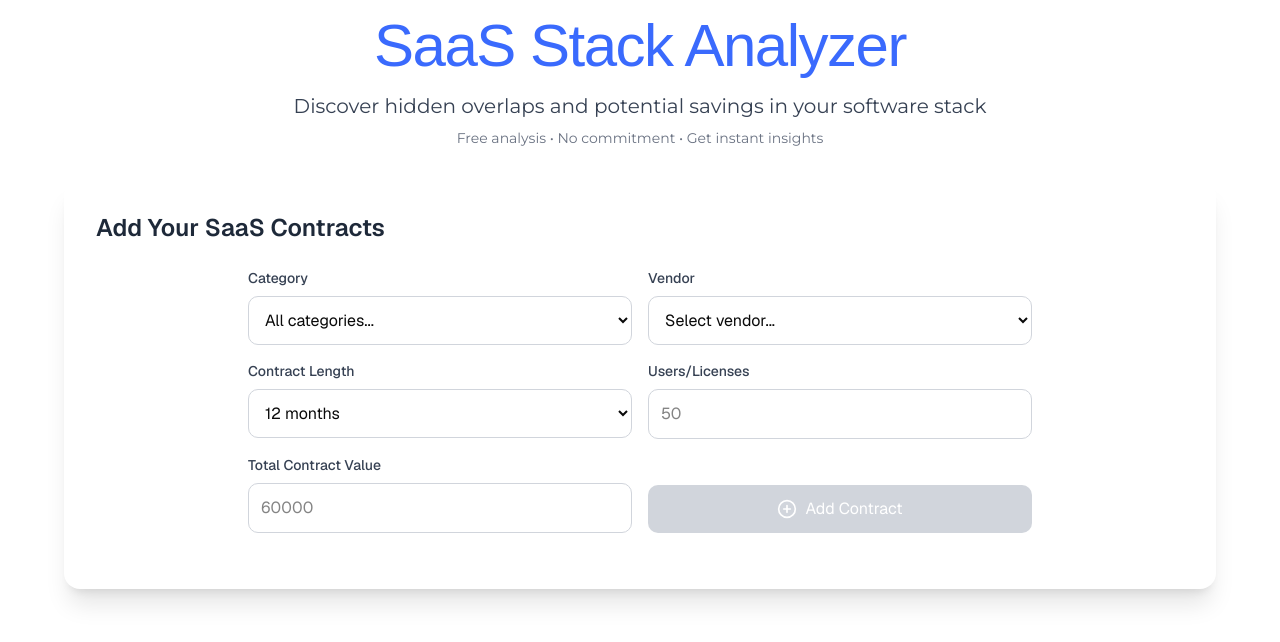
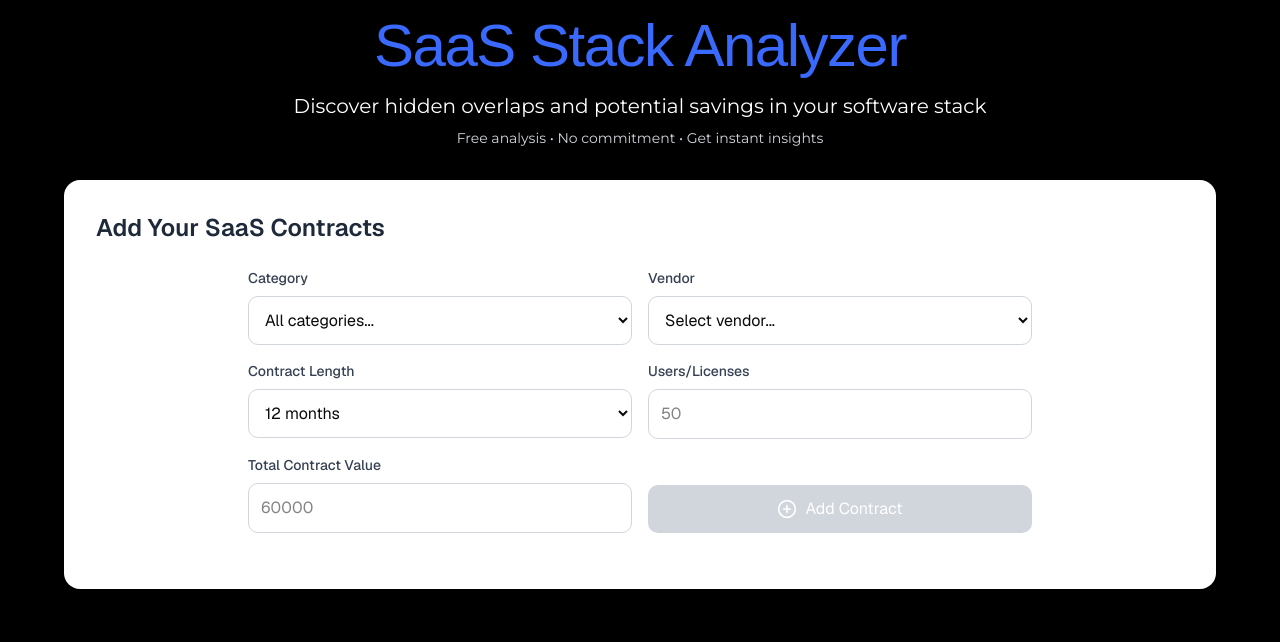
Before and after one commit to StacksyConsulting/SaaS-Analyzer, a Next.js app: page / in a window 1280 px wide. Shown: the top 642 px of the page. Built offline with nearby package versions, Linux system fonts and the light colour scheme; a web font is replaced by a local one.

Commit message:
Add files via upload

```diff
--- a/app/page.tsx
+++ b/app/page.tsx
@@ -21,7 +21,7 @@ type Contract = {
 export default function Page() {
   return (
     <main>
-      <SaaSContractAnalyzer backgroundImageUrl="" overlayOpacity={0} title="SaaS Stack Analyzer" />
+      <SaaSContractAnalyzer backgroundImageUrl="" overlayOpacity={0} darkBackground title="SaaS Stack Analyzer" />
     </main>
   )
 }
--- a/components/saas-contract-analyzer.tsx
+++ b/components/saas-contract-analyzer.tsx
@@ -19,6 +19,7 @@ export type SaaSContractAnalyzerProps = {
   backgroundImageUrl?: string
   overlayOpacity?: number // 0..1
   title?: string
+  darkBackground?: boolean
 }
 
 type Contract = {
@@ -42,6 +43,7 @@ export default function SaaSContractAnalyzer({
   backgroundImageUrl = "https://hebbkx1anhila5yf.public.blob.vercel-storage.com/Grey%20Brick%20Wall_edited.jpg-bJrS3UIUrGhH3BOaX6OfOF4NbaYATE.jpeg",
   overlayOpacity = 0.4,
   title = "SaaS Stack Analyzer",
+  darkBackground = false,
 }: SaaSContractAnalyzerProps) {
   const [contracts, setContracts] = useState<Contract[]>([])
   const [showResults, setShowResults] = useState(false)
@@ -641,10 +643,11 @@ export default function SaaSContractAnalyzer({
   const { totalSavings, totalSpend } = calculateSavings()
   const savingsPercentage = totalSpend > 0 ? (totalSavings / totalSpend) * 100 : 0
   const hasBackground = Boolean(backgroundImageUrl)
+  const isDark = hasBackground || darkBackground
 
   return (
     <div
-      className="min-h-screen p-4 relative"
+      className={`min-h-screen p-4 relative ${darkBackground ? "bg-black" : ""}`}
       style={
         hasBackground
           ? {
@@ -667,10 +670,10 @@ export default function SaaSContractAnalyzer({
                 {title}
               </h1>
             </div>
-            <p className={`${montserrat.className} text-xl ${hasBackground ? "text-white" : "text-gray-700"} mb-2`}>
+            <p className={`${montserrat.className} text-xl ${isDark ? "text-white" : "text-gray-700"} mb-2`}>
               Discover hidden overlaps and potential savings in your software stack
             </p>
-            <p className={`${montserrat.className} text-sm ${hasBackground ? "text-gray-300" : "text-gray-500"}`}>
+            <p className={`${montserrat.className} text-sm ${isDark ? "text-gray-300" : "text-gray-500"}`}>
               Free analysis • No commitment • Get instant insights
             </p>
           </div>
```
